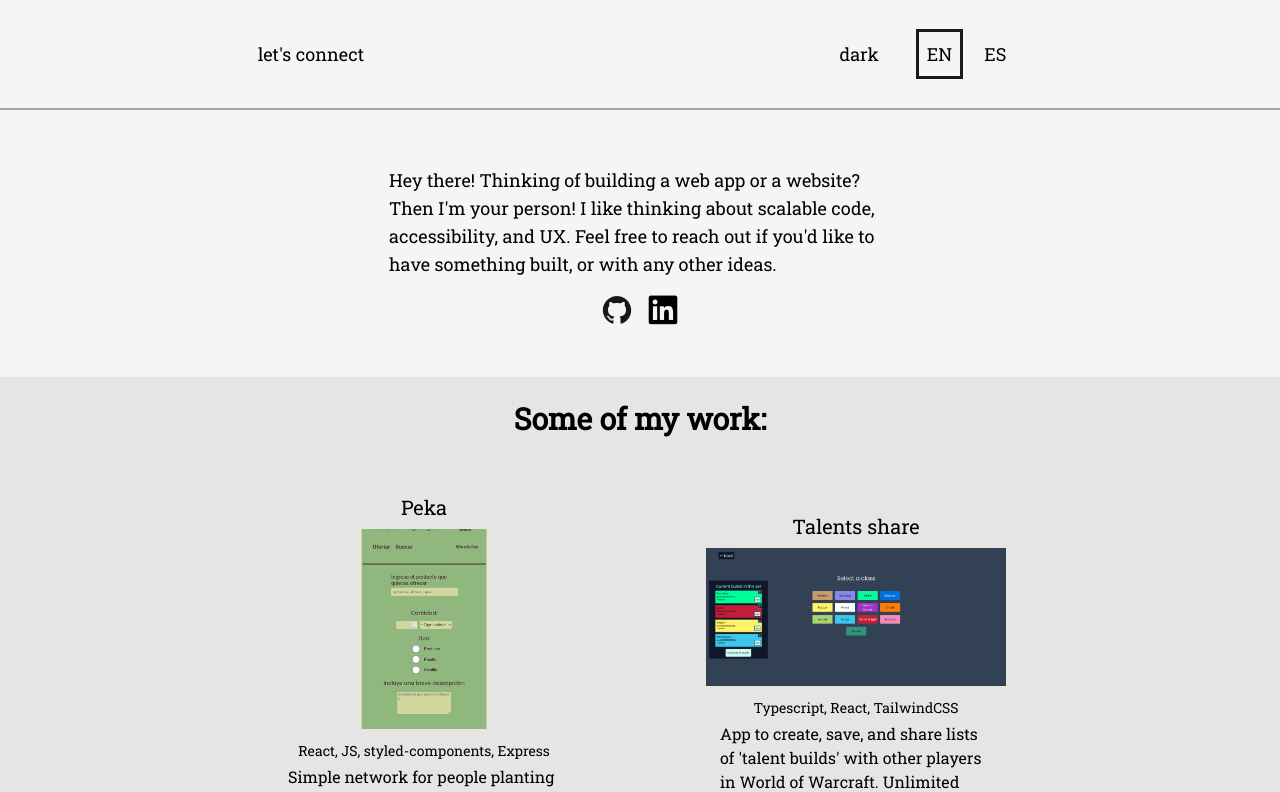
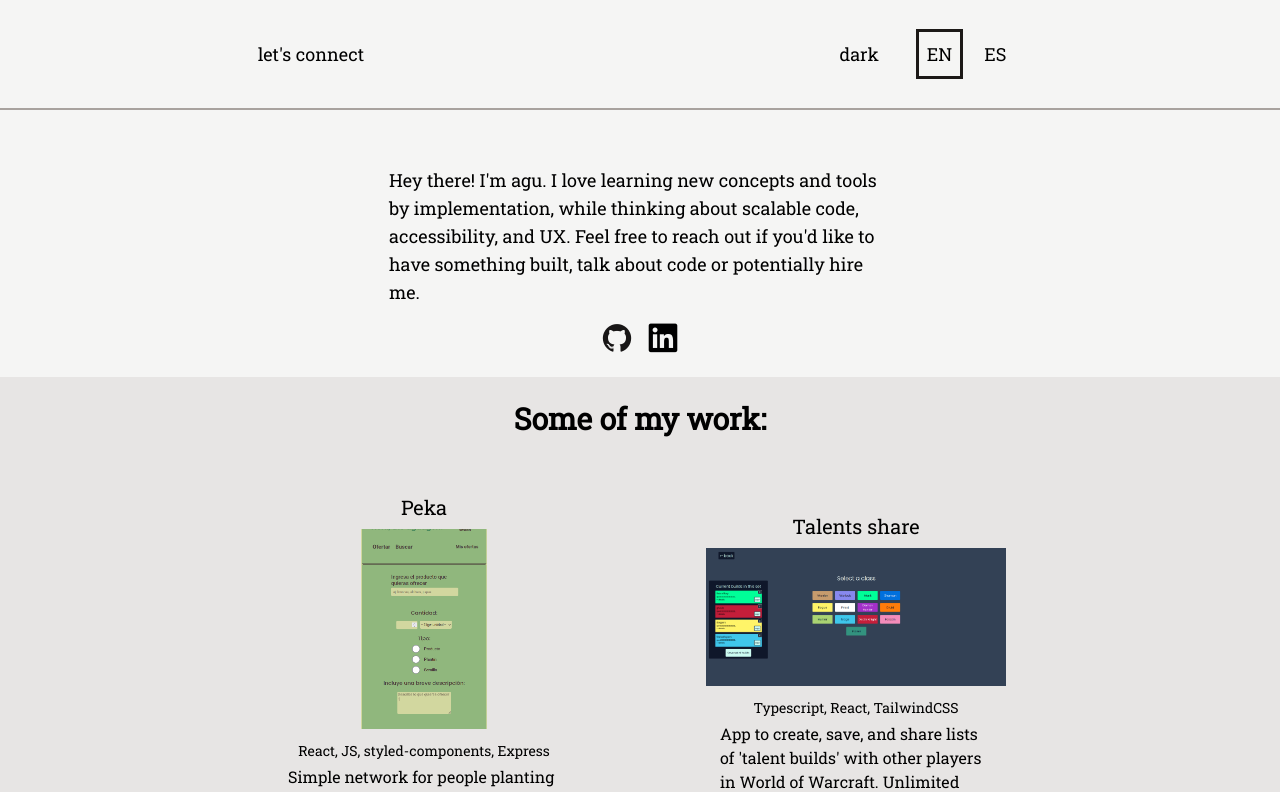
Before and after one commit to jinitsuga/agu-portfolio, a React (Vite) app: page / in a window 1280 px wide. Shown: the top 792 px of the page. Built offline with nearby package versions, Linux system fonts and the light colour scheme.

Commit message:
updated info text

```diff
--- a/src/Header/Info.tsx
+++ b/src/Header/Info.tsx
@@ -6,13 +6,12 @@ export const Info: FC = () => {
   const { darkMode } = React.useContext(DarkModeContext);
   const { lang } = React.useContext(LanguageContext);
 
-  const infoEN = `Hey there! Thinking of building a web app or a website? Then I'm your
-          person! I like thinking about scalable code, accessibility, and UX.
-          Feel free to reach out if you'd like to have something built, or with
-          any other ideas.`;
+  const infoEN = `Hey there! I'm agu. I love learning new concepts and tools by implementation, while thinking about scalable code, accessibility, and UX.
+          Feel free to reach out if you'd like to have something built, talk about code
+          or potentially hire me.`;
 
-  const infoES = `Hola! Pensando en armar un sitio web o un web app? Entonces estás en el lugar correcto. Me gusta pensar en código escalable, accesibilidad, y UX.
-  No dudes en ponerte en contacto si estás queriendo construir algo, o si tienes alguna otra idea.`;
+  const infoES = `Hola! Soy agu. Me encanta aprender nuevos conceptos a través de su implementación, y siempre pensando en código escalable, accesibilidad, y UX.
+  No dudes en ponerte en contacto si estás queriendo construir un sitio, una webapp, hablar de código, o tal vez contratarme!`;
 
   return (
     <section
--- a/src/Projects/Projects.tsx
+++ b/src/Projects/Projects.tsx
@@ -2,9 +2,11 @@ import React from "react";
 import { DarkModeContext } from "../Context/DarkMode";
 import { Project } from "./Project";
 import { projectsInfo } from "./projectsInfo";
+import { LanguageContext } from "../Context/Language";
 
 export const Projects = () => {
   const { darkMode } = React.useContext(DarkModeContext);
+  const { lang } = React.useContext(LanguageContext);
 
   const projects = projectsInfo.map((project, index) => {
     return (
@@ -31,7 +33,7 @@ export const Projects = () => {
           darkMode ? "text-stone-50" : ""
         } text-center text-3xl mt-6 mb-6 font-bold`}
       >
-        Some of my work:
+        {lang == "EN" ? "Some of my work:" : "Algunos de mis trabajos:"}
       </h4>
       <div
         className={`${
```
